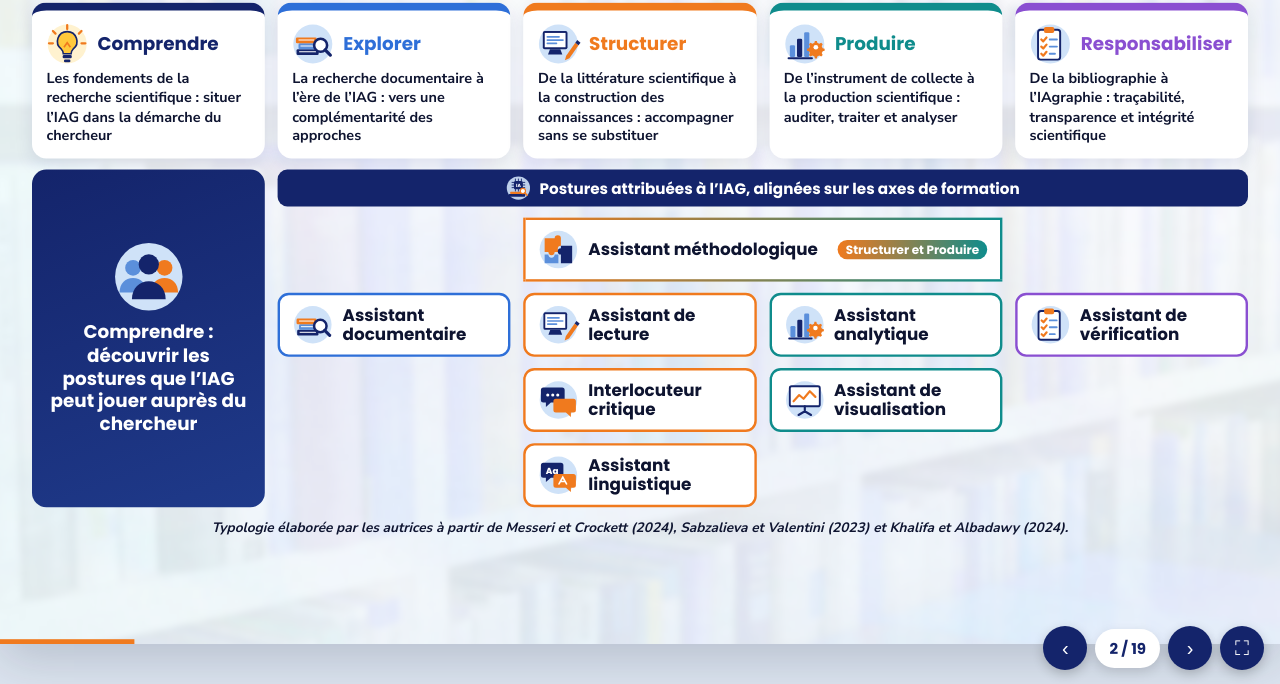
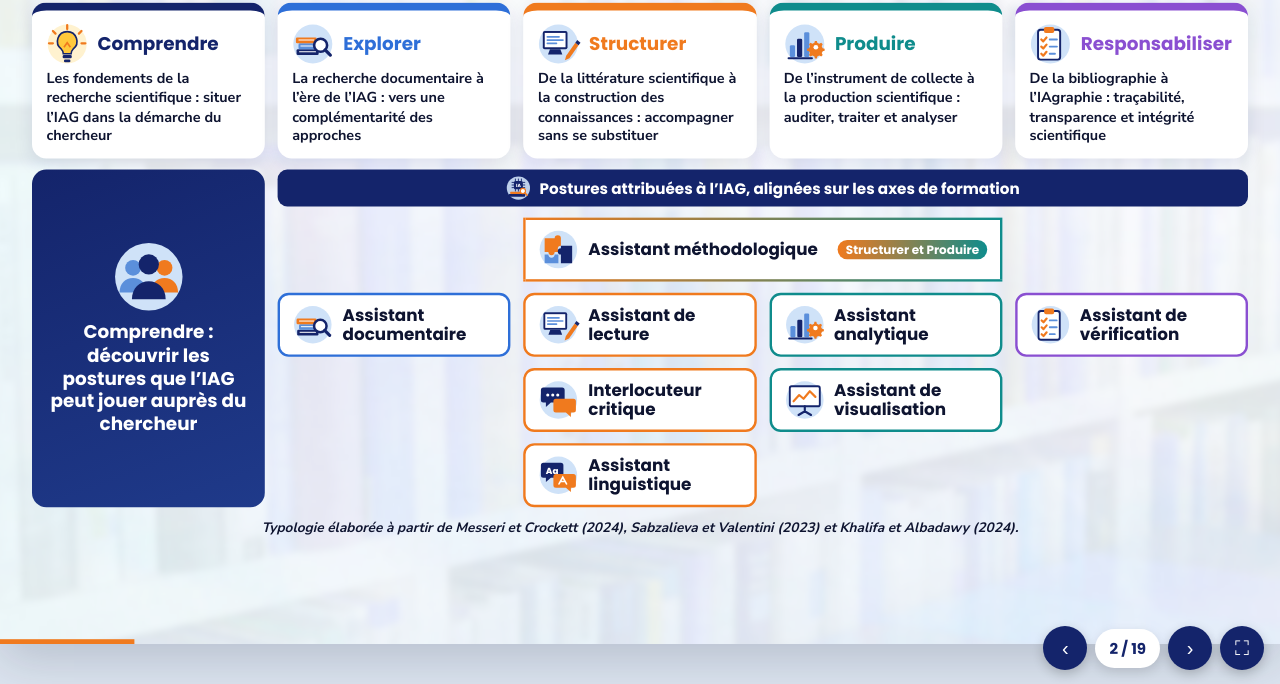
Before and after one commit to yelb1936-svg/Atellier-_-AI-Research, a plain HTML site: page index.html in a window 1280 px wide. Both pictures are taken after a click on the button "Diapositive suivante". Shown: the part 116-800 px from the top of the page. Drawn offline with Linux system fonts and the light colour scheme.

Commit message:
Add files via upload

```diff
--- a/index.html
+++ b/index.html
@@ -285,7 +285,7 @@ h1,h2,h3{font-family:var(--disp);color:var(--navy);line-height:1.1}
 <section class="sc" data-k="axes"><div class="ax">
   <h2 class="a" style="--i:0">Les axes de l’atelier et les postures attribuées à l’IAG</h2>
   <div class="axg" id="axg"></div>
-  <p class="src a" style="--i:6">Typologie élaborée par les autrices à partir de Messeri et Crockett (2024), Sabzalieva et Valentini (2023) et Khalifa et Albadawy (2024).</p>
+  <p class="src a" style="--i:6">Typologie élaborée à partir de Messeri et Crockett (2024), Sabzalieva et Valentini (2023) et Khalifa et Albadawy (2024).</p>
 </div></section>
 
 <div id="steps"></div>
```
